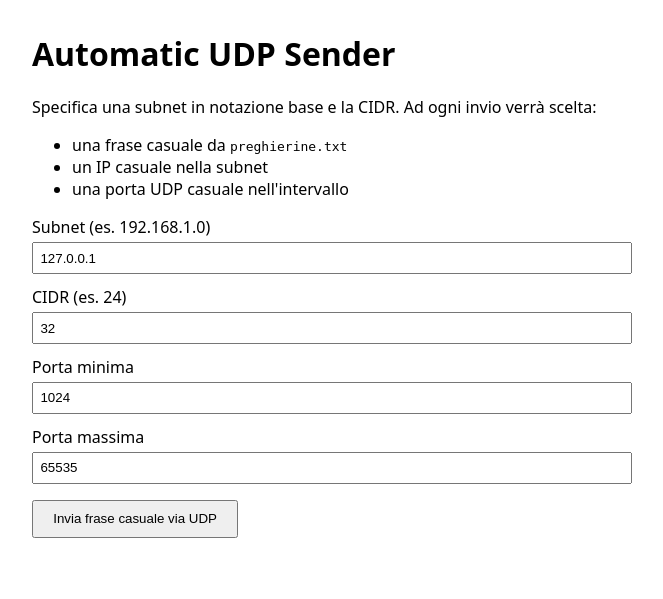
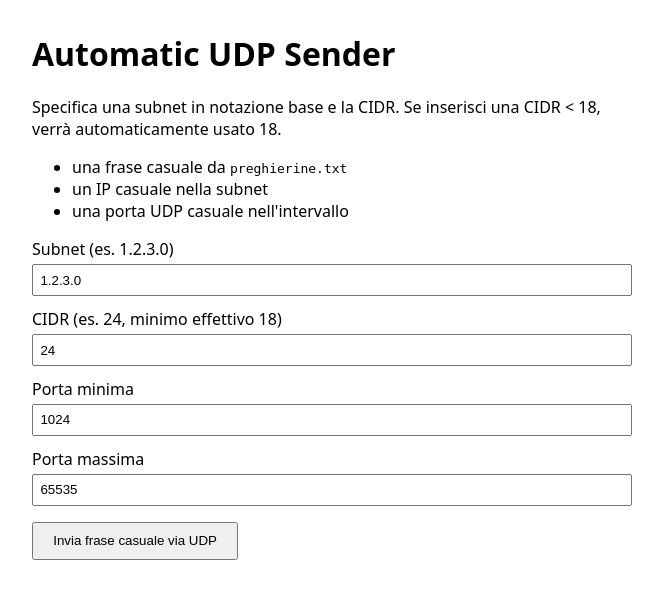
Before and after one commit to michelepietravalle/automaticporconizer, a Flask app: page / in a window 1280 px wide. Shown: the top 599 px of the page, without its empty margins (308-971 px from the left). Run offline with Flask 3, Linux system fonts and the light colour scheme.

Commit message:
Modify input fields for subnet and CIDR
Updated subnet and CIDR input fields with new examples and constraints.

```diff
--- a/templates/index.html
+++ b/templates/index.html
@@ -39,13 +39,17 @@
     .success {
       color: #006400;
     }
+    .blocked {
+      color: #8a2be2;
+    }
   </style>
 </head>
 <body>
   <h1>Automatic UDP Sender</h1>
 
   <p>
-    Specifica una subnet in notazione base e la CIDR. Ad ogni invio verrà scelta:
+    Specifica una subnet in notazione base e la CIDR. Se inserisci una CIDR &lt; 18,
+    verrà automaticamente usato 18.
   </p>
   <ul>
     <li>una frase casuale da <code>preghierine.txt</code></li>
@@ -55,13 +59,13 @@
 
   <form id="sendForm">
     <label>
-      Subnet (es. 192.168.1.0)
-      <input type="text" id="subnet" value="127.0.0.1" required>
+      Subnet (es. 1.2.3.0)
+      <input type="text" id="subnet" value="1.2.3.0" required>
     </label>
 
     <label>
-      CIDR (es. 24)
-      <input type="number" id="cidr" min="0" max="32" value="32" required>
+      CIDR (es. 24, minimo effettivo 18)
+      <input type="number" id="cidr" min="0" max="32" value="24" required>
     </label>
 
     <label>
@@ -115,14 +119,23 @@
         if (!res.ok || data.error) {
           resultDiv.className = "result error";
           resultDiv.textContent = "Errore: " + (data.error || `HTTP ${res.status}`);
+        } else if (data.status === "blocked") {
+          resultDiv.className = "result blocked";
+          resultDiv.textContent =
+            "Richiesta bloccata.\n\n" +
+            "Motivo: " + data.message + "\n" +
+            "IP (candidato) di destinazione: " + data.targetIp + "\n" +
+            "Subnet (CIDR): " + data.subnetCidr;
         } else {
           resultDiv.className = "result success";
+          const cidrEff = data.cidrEffective ?? "(non disponibile)";
           resultDiv.textContent =
             "Frase inviata con successo.\n\n" +
             "Frase: " + data.messageSent + "\n" +
             "IP di destinazione: " + data.targetIp + "\n" +
             "Porta: " + data.targetPort + "\n" +
-            "Subnet (CIDR): " + data.subnetCidr;
+            "Subnet (CIDR): " + data.subnetCidr + "\n" +
+            "CIDR effettiva usata: " + cidrEff;
         }
       } catch (err) {
         resultDiv.style.display = "block";
```
